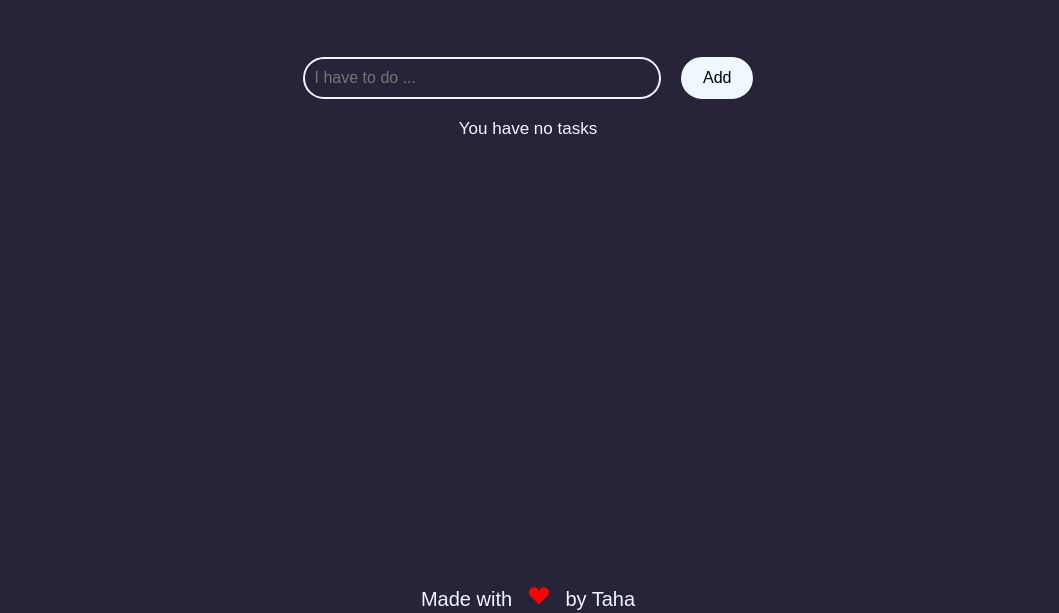
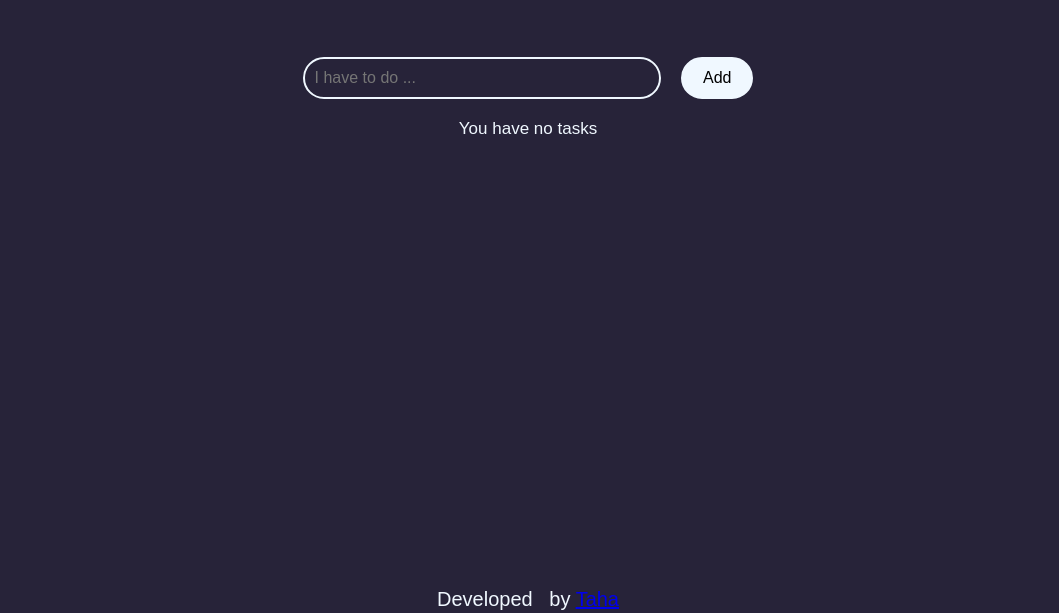
Before and after one commit to taha20181/todoApp, a plain HTML site: page index.html in a window 1280 px wide. Shown: the part 187-800 px from the top of the page, without its empty margins (112-1171 px from the left). Drawn offline with nearby package versions, Linux system fonts and the light colour scheme.

Commit message:
modified => footer name

```diff
--- a/index.html
+++ b/index.html
@@ -77,9 +77,7 @@
 	</main>
 	<footer class="page-footer">
 		<div class="row">
-			<p>Made with &nbsp; <svg width="1em" height="1em" viewBox="0 0 16 16" class="bi bi-suit-heart-fill" fill="#ff0000" xmlns="http://www.w3.org/2000/svg">
-				<path d="M4 1c2.21 0 4 1.755 4 3.92C8 2.755 9.79 1 12 1s4 1.755 4 3.92c0 3.263-3.234 4.414-7.608 9.608a.513.513 0 0 1-.784 0C3.234 9.334 0 8.183 0 4.92 0 2.755 1.79 1 4 1z"/>
-			  </svg> &nbsp; by Taha</p>
+			<p>Developed &nbsp; by <a href="https://github.com/taha20181">Taha</a></p>
 		</div>
 	</footer>
 
```
